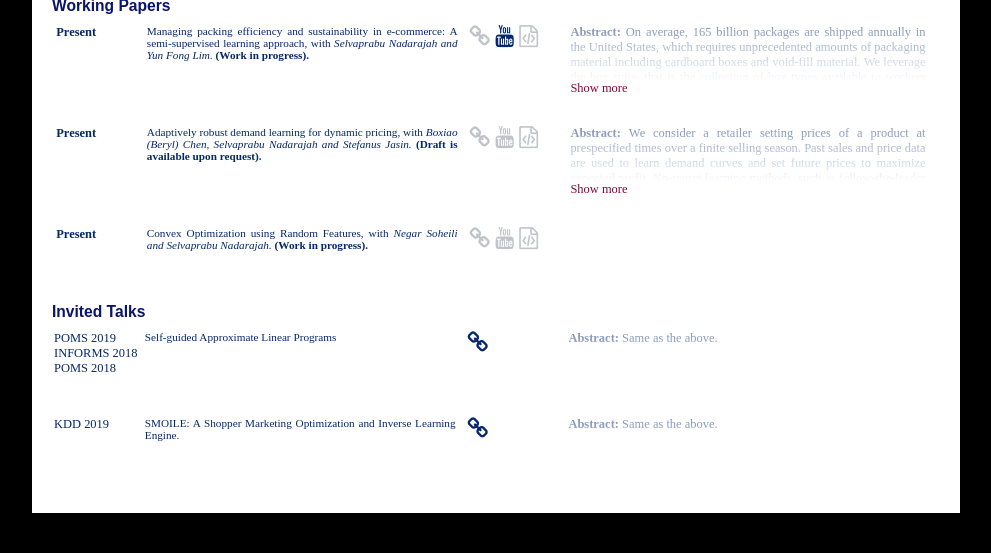
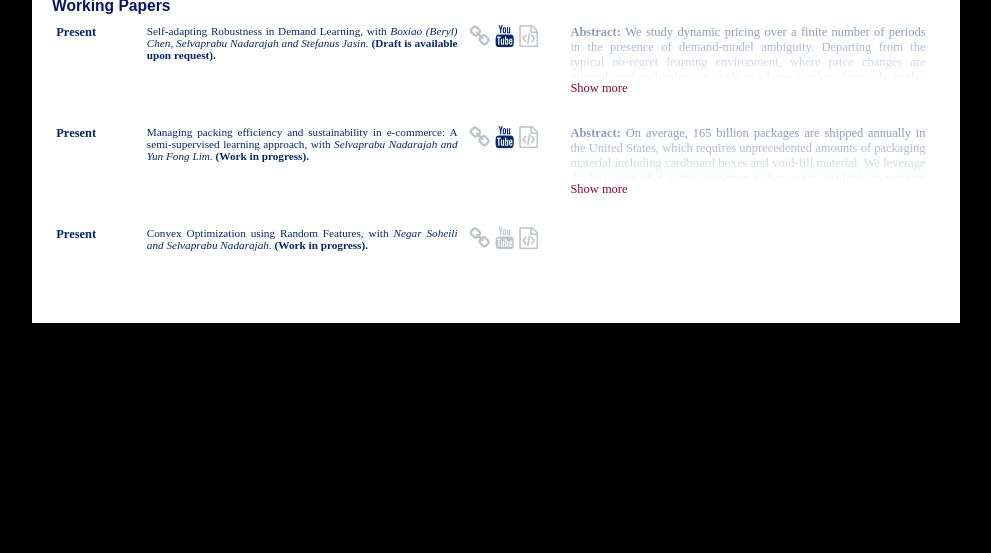
Before and after one commit to parshanpakiman/parshanpakiman.github.io, a plain HTML site: page research.html in a window 1280 px wide. Shown: the part 385-938 px from the top of the page, without its empty margins (144-1135 px from the left). After the commit the page ends 800 px from the top, so only its background shows below. Drawn offline with Linux system fonts and the light colour scheme.

Commit message:
talks added

```diff
--- a/research.html
+++ b/research.html
@@ -30,6 +30,7 @@
         <ul id="menu">
           <li>                  <a href="vita.html">      Vita       </a></li>
           <!-- <li>                  <a href="email.html">     Email      </a></li> -->
+          <li>                  <a href="talks.html">  Talks     </a></li>
           <li class="selected"> <a href="research.html">  Research   </a></li>
           <li>                  <a href="index.html">     Home       </a></li>
         </ul>
@@ -191,6 +192,81 @@
 
           </div>
             <h3 style="padding:0;margin: 0; font-weight: bold;"> Working Papers </h2>
+
+
+
+          <!--
+                      Item
+          -->
+          <div class="container">
+                <div id="year">
+                  <div id="yearItem"> Present </div>
+                </div>
+                <div id="publisher">
+                  <div id="publisherItem">   </div>
+                </div>
+                <div id="paperTitle">
+                  <div id="paperTitleItem">
+                      Self-adapting Robustness in Demand Learning, with
+                      <i>
+                        Boxiao (Beryl) Chen, Selvaprabu Nadarajah and Stefanus Jasin.
+                      </i>
+                      <b>
+                          (Draft is available upon request).
+                      </b>
+                  </div>
+                </div>
+
+                <div id="relatedLinks">
+                        <!--link-->
+                          <i id=inactiveLink  class="fa">&#xf0c1;</i>
+                          <span style="display:inline-block; width: 2px;"></span>
+                        <!--U TUBE-->
+                        <a href="https://youtu.be/DrioI3lLiUc" target="_blank">
+                          <i id='activeLink' class="fa">&#xf167;</i>
+                        </a>
+                        <span style="display:inline-block; width: 2px;"></span>
+                        <!--CODE-->
+                          <i id=inactiveLink class="fa">&#xf1c9;</i>
+
+                </div>
+
+                  <div id="abstract">
+                      <div class="content">
+                          <p class="js-excerpt excerpt-hidden" style="line-height: 1.2em;text-indent: 0px;">
+                          <b> Abstract: </b>
+                          We study dynamic pricing over a finite number of periods
+                          in the presence of demand-model ambiguity. Departing from the
+                          typical no-regret learning environment, where price changes are
+                          intervals and each price can apply to a large number of arrivals.
+                          In this environment, which arises in retailing, a pricing decision
+                          based on an incorrect demand-model can significantly impact
+                          cumulative revenue. We develop an adaptively-robust-learning (ARL)
+                          pricing policy that learns the true model parameters from data while
+                          actively managing demand-model ambiguity. It optimizes an objective
+                          that is robust with respect to a self-adapting set of demand models,
+                          where a given model is included in this set if the sales data revealed
+                          from prior pricing decisions makes it ``plausible''. As a result, it
+                          gracefully transitions from being robust when demand-model ambiguity is
+                          high to minimizing regret when this ambiguity diminishes upon receiving
+                          more data. We characterize the stochastic behavior of ARL's self-adapting
+                          ambiguity sets and derive a regret bound that highlights the link between
+                          the scale of revenue loss and the customer arrival pattern. We also show that ARL,
+                          by being conscious of both model risk and revenue,
+                          bridges the gap between a distributionally robust policy and a follow-the-leader
+                          policy, which focus on model risk and revenue, respectively. We numerically find
+                          that the ARL policy exhibits superior performance compared to distributionally
+                          robust, follow-the-leader, and upper-confidence-bound policies,
+                          as well as an extension, in terms of expected profit and/or value at risk.
+                        </p>
+                      </div>
+                      <a role="button" href="#" class="js-show-more">Show more</a>
+                    </div>
+
+
+                </div>
+
+
             <!--
                         Item
             -->
@@ -241,53 +317,7 @@
                   </div>
 
 
-            <!--
-                        Item
-            -->
-            <div class="container">
-                  <div id="year">
-                    <div id="yearItem"> Present </div>
-                  </div>
-                  <div id="publisher">
-                    <div id="publisherItem">   </div>
-                  </div>
-                  <div id="paperTitle">
-                    <div id="paperTitleItem">
-                        Adaptively robust demand learning for dynamic pricing, with
-                        <i>
-                          Boxiao (Beryl) Chen, Selvaprabu Nadarajah and Stefanus Jasin.
-                        </i>
-                        <b>
-                            (Draft is available upon request).
-                        </b>
-                    </div>
-                  </div>
 
-                  <div id="relatedLinks">
-                          <!--link-->
-                            <i id=inactiveLink  class="fa">&#xf0c1;</i>
-                            <span style="display:inline-block; width: 2px;"></span>
-                          <!--U TUBE-->
-                            <i id='inactiveLink' class="fa">&#xf167;</i>
-                            </a>
-                          <span style="display:inline-block; width: 2px;"></span>
-                          <!--CODE-->
-                            <i id=inactiveLink class="fa">&#xf1c9;</i>
-
-                  </div>
-
-                    <div id="abstract">
-                        <div class="content">
-                            <p class="js-excerpt excerpt-hidden" style="line-height: 1.2em;text-indent: 0px;">
-                            <b> Abstract: </b>
-                            We consider a retailer setting prices of a product at prespecified times over a finite selling season. Past sales and price data are used to learn demand curves and set future prices to maximize expected profit. No-regret learning methods, such as follow-the-leader (FTL), work well when the volume of customer arrivals is small before learning the true demand model. Otherwise, FTL will have high demand-model risk since it may use a wrong demand model for many customers. Robust optimization (RO) methods are suitable to address such a risk, albeit being conservative. We propose an adaptively robust learning (ARL) framework that lies in a spectrum between FTL and RO based on the data arrival pattern and reduces to these methods in the extremes of data availability. Consistent with our theory, we numerically show that ARL improves on FTL, RO, and simpler robust-learning benchmarks.
-                          </p>
-                        </div>
-                        <a role="button" href="#" class="js-show-more">Show more</a>
-                      </div>
-
-
-                  </div>
 
 
               <!--
@@ -345,104 +375,6 @@
 
 
 
-
-
-<!--
-
-
-              TALKS
-
-
--->
-
-  <h3 style="padding:0;margin: 0;font-weight: bold;">Invited Talks</h2>
-
-
-
-    <!--
-            TALK 1
-    -->
-    <div class="container">
-          <div id="conf">
-            <div id="confItem">
-              POMS 2019          <br/>
-              INFORMS 2018       <br/>
-              POMS 2018
-             </div>
-
-          </div>
-
-
-          <div id="confTitle">
-            <div id="confTitleItem">
-                Self-guided Approximate Linear Programs
-            </div>
-          </div>
-
-          <div id="relatedLinks">
-
-          <a href="https://pomsmeetings.org/conf-2019/" target="_blank">
-                <i id=activeLink  class="fa">&#xf0c1;</i>
-          </a>
-          </div>
-
-
-          <div id="abstract">
-              <div class="content">
-                  <p class="js-excerpt excerpt-hidden" style="line-height: 1.2em;text-indent: 0px;">
-                    <b>Abstract: </b> Same as the above.
-                </p>
-              </div>
-              <!--
-                <a role="button" href="#" class="js-show-more">Show more</a>
-              -->
-          </div>
-
-      </div>
-
-
-      <!--
-            Talk 2
-      -->
-
-      <div class="container">
-          <div id="conf">
-            <div id="confItem">
-              KDD 2019
-             </div>
-
-          </div>
-            <div id="confTitle">
-              <div id="confTitleItem">
-                  SMOILE: A Shopper Marketing Optimization and Inverse Learning Engine.
-              </div>
-            </div>
-
-            <div id="relatedLinks">
-
-            <a href="https://www.kdd.org/kdd2019/" target="_blank">
-                  <i id=activeLink  class="fa">&#xf0c1;</i>
-            </a>
-            </div>
-
-            <div id="abstract">
-                <div class="content">
-                    <p class="js-excerpt excerpt-hidden" style="line-height: 1.2em;text-indent: 0px;">
-                    <b> Abstract: </b>
-                    Same as the above.
-                  </p>
-                </div>
-                <!-- <a role="button" href="#" class="js-show-more">Show more</a> -->
-              </div>
-
-
-          </div>
-
-
-
-
-
-
     </div>
 
 
```
Also changed, not shown: index.html (+17 -4 lines), talks.html (added, +194 -0 lines), vita.html (+1 -0 lines).
